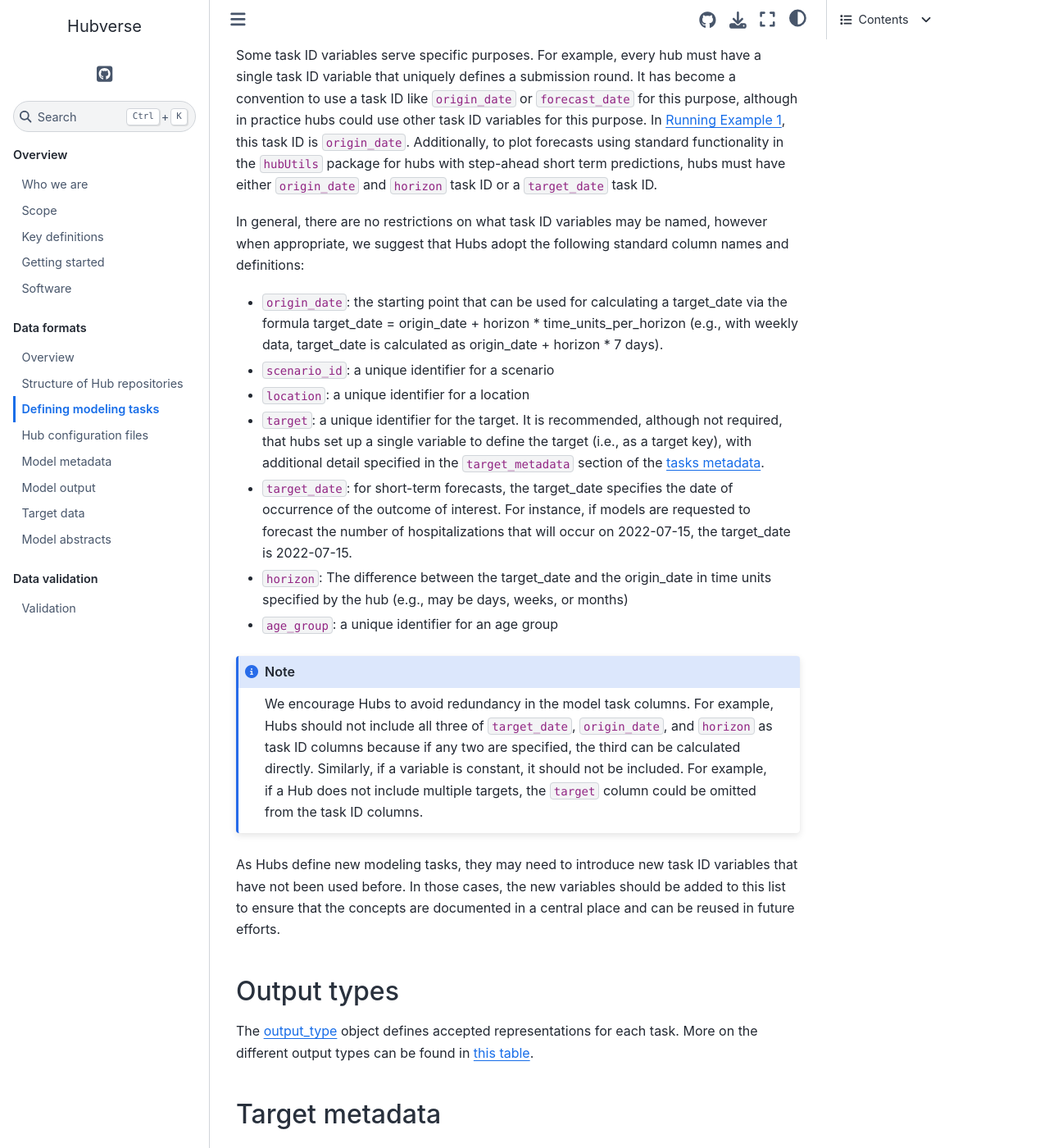
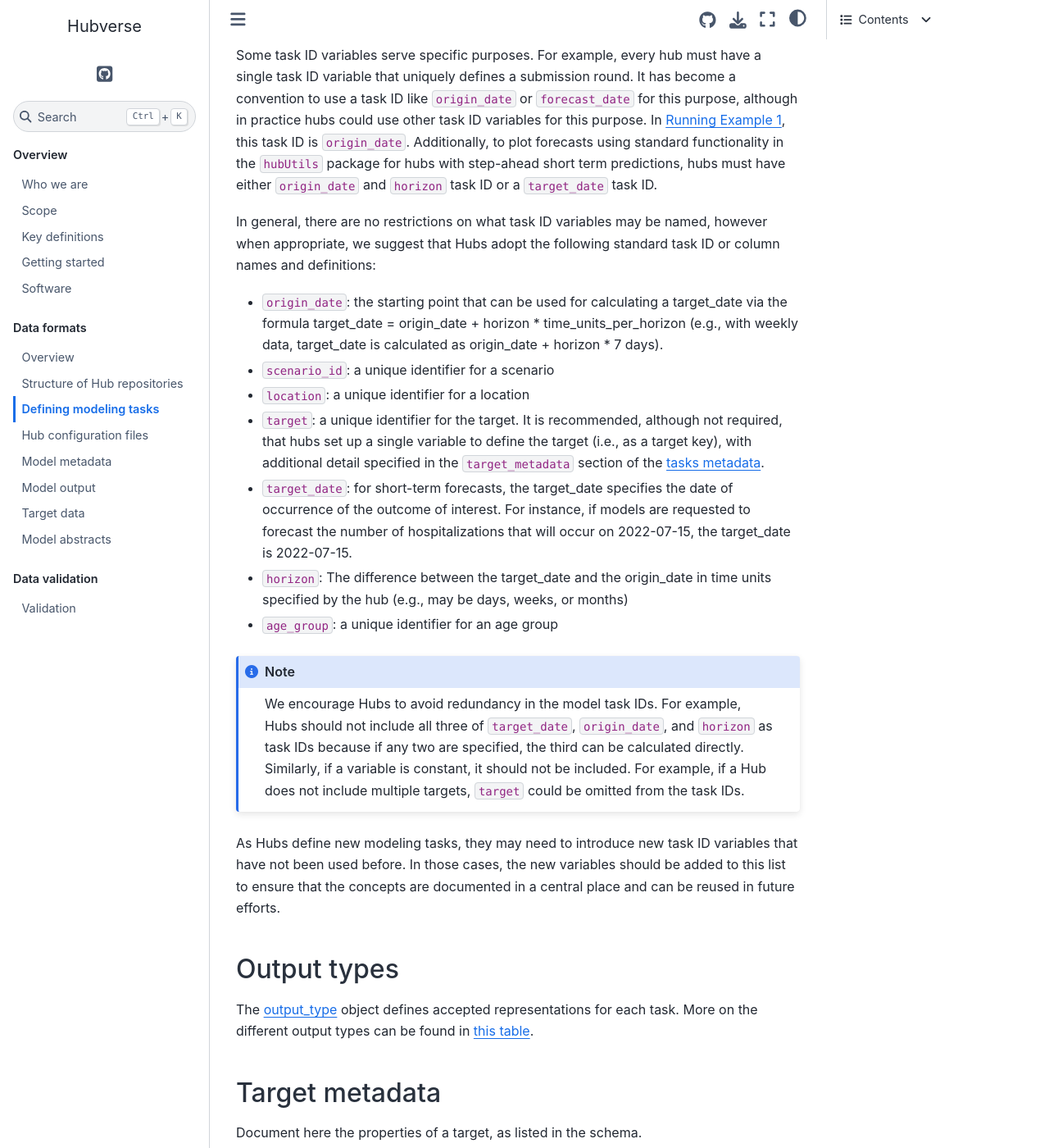
Before and after one commit to hubverse-org/hubDocs, a Sphinx documentation site: the page built from docs/source/format/tasks.md, in a window 1280 px wide and 1400 px high, scrolled down 2007 px. Shown: the whole window at 82% size. Built offline with Sphinx 7.4.7 and the Sphinx Book theme 1.1.4, drawn with Linux system fonts in a browser that asks for light colours.

Commit message:
changing a few more references to columns

````diff
--- a/docs/source/format/tasks.md
+++ b/docs/source/format/tasks.md
@@ -34,7 +34,7 @@ We note that some task ID variables are special in that they conceptually define
 
 Some task ID variables serve specific purposes. For example, every hub must have a single task ID variable that uniquely defines a submission round. It has become a convention to use a task ID like `origin_date` or `forecast_date` for this purpose, although in practice hubs could use other task ID variables for this  purpose. In [Running Example 1](running-examples), this task ID is `origin_date`. Additionally, to plot forecasts using standard functionality in the `hubUtils` package for hubs with step-ahead short term predictions, hubs must have either `origin_date` and `horizon` task ID or a `target_date` task ID.
 
-In general, there are no restrictions on what task ID variables may be named, however when appropriate, we suggest that Hubs adopt the following standard column names and definitions:
+In general, there are no restrictions on what task ID variables may be named, however when appropriate, we suggest that Hubs adopt the following standard task ID or column names and definitions:
 
 * `origin_date`: the starting point that can be used for calculating a target_date via the formula target_date = origin_date + horizon * time_units_per_horizon (e.g., with weekly data, target_date is calculated as origin_date + horizon * 7 days).
 * `scenario_id`: a unique identifier for a scenario
@@ -45,7 +45,7 @@ In general, there are no restrictions on what task ID variables may be named, ho
 * `age_group`: a unique identifier for an age group
 
 ```{note}
-We encourage Hubs to avoid redundancy in the model task columns. For example, Hubs should not include all three of `target_date`, `origin_date`, and `horizon` as task ID columns because if any two are specified, the third can be calculated directly. Similarly, if a variable is constant, it should not be included. For example, if a Hub does not include multiple targets, the `target` column could be omitted from the task ID columns.
+We encourage Hubs to avoid redundancy in the model task IDs. For example, Hubs should not include all three of `target_date`, `origin_date`, and `horizon` as task IDs because if any two are specified, the third can be calculated directly. Similarly, if a variable is constant, it should not be included. For example, if a Hub does not include multiple targets, `target` could be omitted from the task IDs.
 ```
 
 As Hubs define new modeling tasks, they may need to introduce new task ID variables that have not been used before. In those cases, the new variables should be added to this list to ensure that the concepts are documented in a central place and can be reused in future efforts.
````
